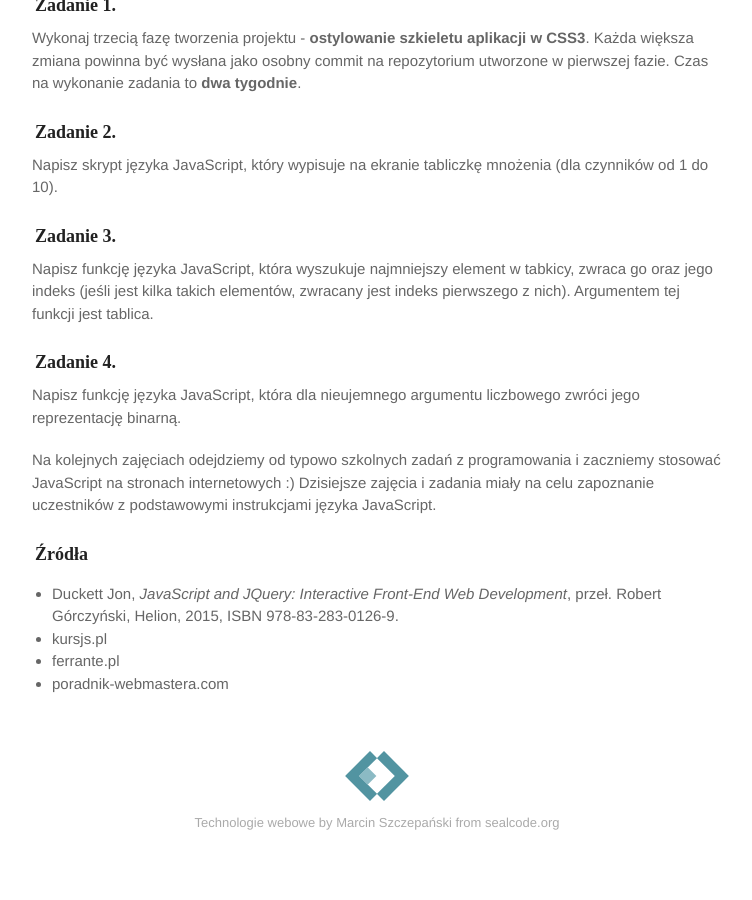
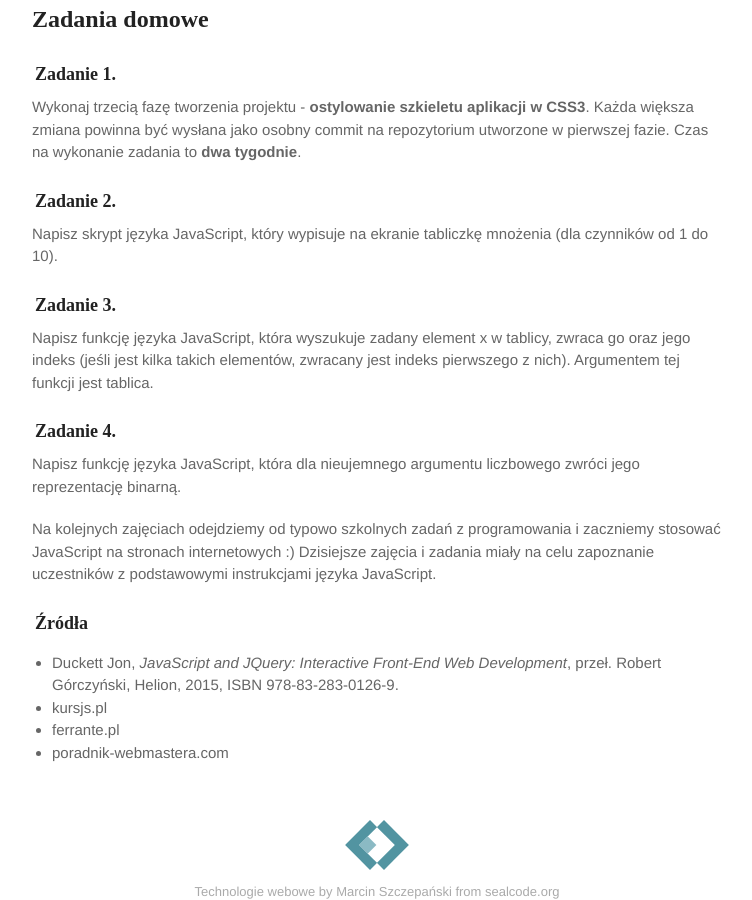
Before and after one commit to marcin-szczepanski/TWE, a Jekyll site: the page built from zajecia/1B/zaj04.md, in a window 1280 px wide and 900 px high, scrolled down 6253 px. Shown: the whole window, without its empty margins (263-1015 px from the left). Built offline with Jekyll 4.4.1, drawn with Linux system fonts in a browser that asks for light colours; some web fonts are replaced; before the commit the page ends 7115 px from its top, so only the background shows below that; some of the changed text lies outside the part shown.

Commit message:
Update zaj04

```diff
--- a/zajecia/1B/zaj04.md
+++ b/zajecia/1B/zaj04.md
@@ -279,7 +281,7 @@ Napisz skrypt języka JavaScript, który wypisuje na ekranie tabliczkę mnożeni
 
 ### Zadanie 3.
 
-Napisz funkcję języka JavaScript, która wyszukuje najmniejszy element w tabkicy, zwraca go oraz jego indeks (jeśli jest kilka takich elementów, zwracany jest indeks pierwszego z nich). Argumentem tej funkcji jest tablica.
+Napisz funkcję języka JavaScript, która wyszukuje zadany element x w tablicy, zwraca go oraz jego indeks (jeśli jest kilka takich elementów, zwracany jest indeks pierwszego z nich). Argumentem tej funkcji jest tablica.
 
 ### Zadanie 4.
 
```
Also changed, not shown: other parts of zajecia/1B/zaj04.md (+2 -0 lines).
